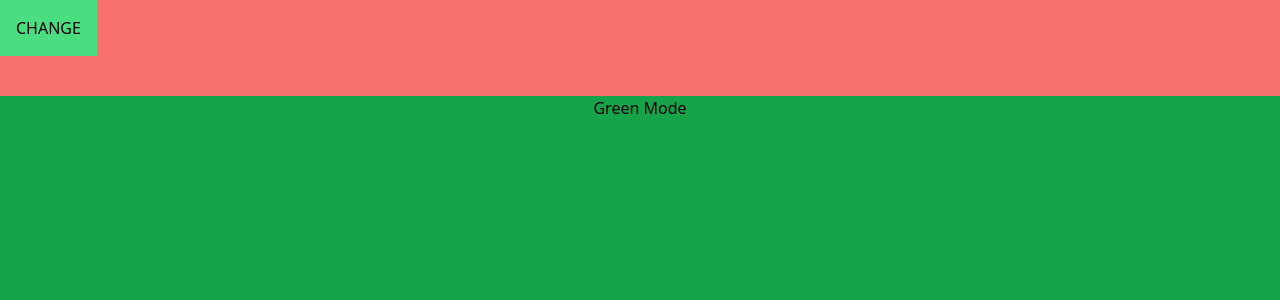
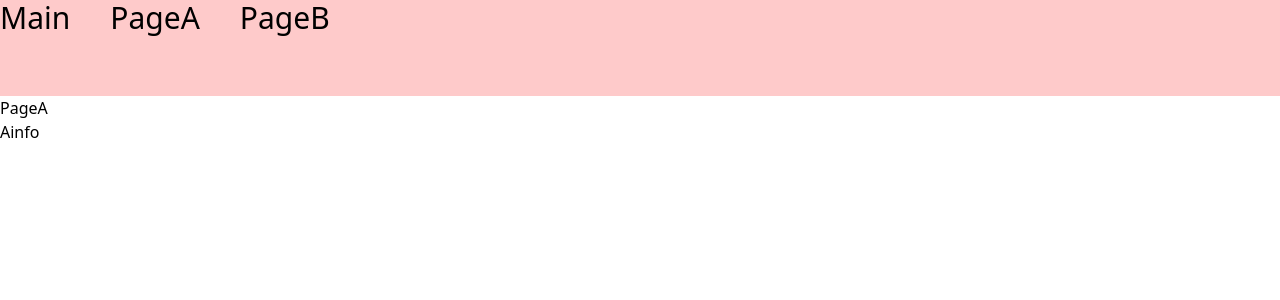
Before and after one commit to muhammedbayhan/react-overview, a React (Vite) app: page /a in a window 1280 px wide. Shown: the top 300 px of the page. Built offline with nearby package versions, Linux system fonts and the light colour scheme.

Commit message:
react-router-dom

```diff
--- a/package.json
+++ b/package.json
@@ -14,7 +14,8 @@
     "axios": "^1.7.7",
     "react": "^18.3.1",
     "react-dom": "^18.3.1",
-    "react-redux": "^9.1.2"
+    "react-redux": "^9.1.2",
+    "react-router-dom": "^7.0.2"
   },
   "devDependencies": {
     "@eslint/js": "^9.13.0",
--- a/src/App.jsx
+++ b/src/App.jsx
@@ -1,9 +1,9 @@
-import ThemeView from "./redux/views/ThemeView";
+import RouterApp from "./react-router-dom/RouterApp";
 
 function App() {
   return (
     <>
-      <ThemeView />
+      <RouterApp />
     </>
   );
 }
--- a/src/main.jsx
+++ b/src/main.jsx
@@ -3,9 +3,12 @@ import "./index.css";
 import App from "./App.jsx";
 import { Provider } from "react-redux";
 import { store } from "./redux/store.js";
+import { BrowserRouter } from "react-router-dom";
 
 createRoot(document.getElementById("root")).render(
-  <Provider store={store}>
-    <App />
-  </Provider>
+  <BrowserRouter>
+    <Provider store={store}>
+      <App />
+    </Provider>
+  </BrowserRouter>
 );
--- /dev/null
+++ b/src/react-router-dom/Ainfo.jsx
@@ -0,0 +1,7 @@
+import React from "react";
+
+const Ainfo = () => {
+  return <div className="h-screen bg-red-600">Ainfo</div>;
+};
+
+export default Ainfo;
--- /dev/null
+++ b/src/react-router-dom/PageA.jsx
@@ -0,0 +1,15 @@
+import React from "react";
+import { Link, Outlet } from "react-router-dom";
+
+const PageA = () => {
+  return (
+    <div>
+      PageA
+      <br />
+      <Link to="a-info">Ainfo</Link>
+      <Outlet />
+    </div>
+  );
+};
+
+export default PageA;
--- /dev/null
+++ b/src/react-router-dom/PageB.jsx
@@ -0,0 +1,7 @@
+import React from "react";
+
+const PageB = () => {
+  return <div>PageB</div>;
+};
+
+export default PageB;
--- /dev/null
+++ b/src/react-router-dom/PageMain.jsx
@@ -0,0 +1,7 @@
+import React from "react";
+
+const PageMain = () => {
+  return <div>PageMain</div>;
+};
+
+export default PageMain;
--- /dev/null
+++ b/src/react-router-dom/RouterApp.jsx
@@ -0,0 +1,24 @@
+import React from "react";
+import { Route, Routes } from "react-router-dom";
+import PageA from "./PageA";
+import PageMain from "./PageMain";
+import PageB from "./PageB";
+import Header from "./components/Header";
+import Ainfo from "./Ainfo";
+
+const RouterApp = () => {
+  return (
+    <>
+      <Header />
+      <Routes>
+        <Route path="/" element={<PageMain />} />
+        <Route path="/a" element={<PageA />}>
+          <Route path="a-info" element={<Ainfo />} />
+        </Route>
+        <Route path="/b" element={<PageB />} />
+      </Routes>
+    </>
+  );
+};
+
+export default RouterApp;
--- /dev/null
+++ b/src/react-router-dom/components/Header.jsx
@@ -0,0 +1,14 @@
+import React from "react";
+import { Link } from "react-router-dom";
+
+const Header = () => {
+  return (
+    <div className=" flex gap-10 text-3xl bg-red-200 h-24 w-full">
+      <Link to="/">Main</Link>
+      <Link to="/a">PageA</Link>
+      <Link to="/b">PageB</Link>
+    </div>
+  );
+};
+
+export default Header;
```
Also changed, not shown: 1 other file (tests, documents, lock files or other folders).
